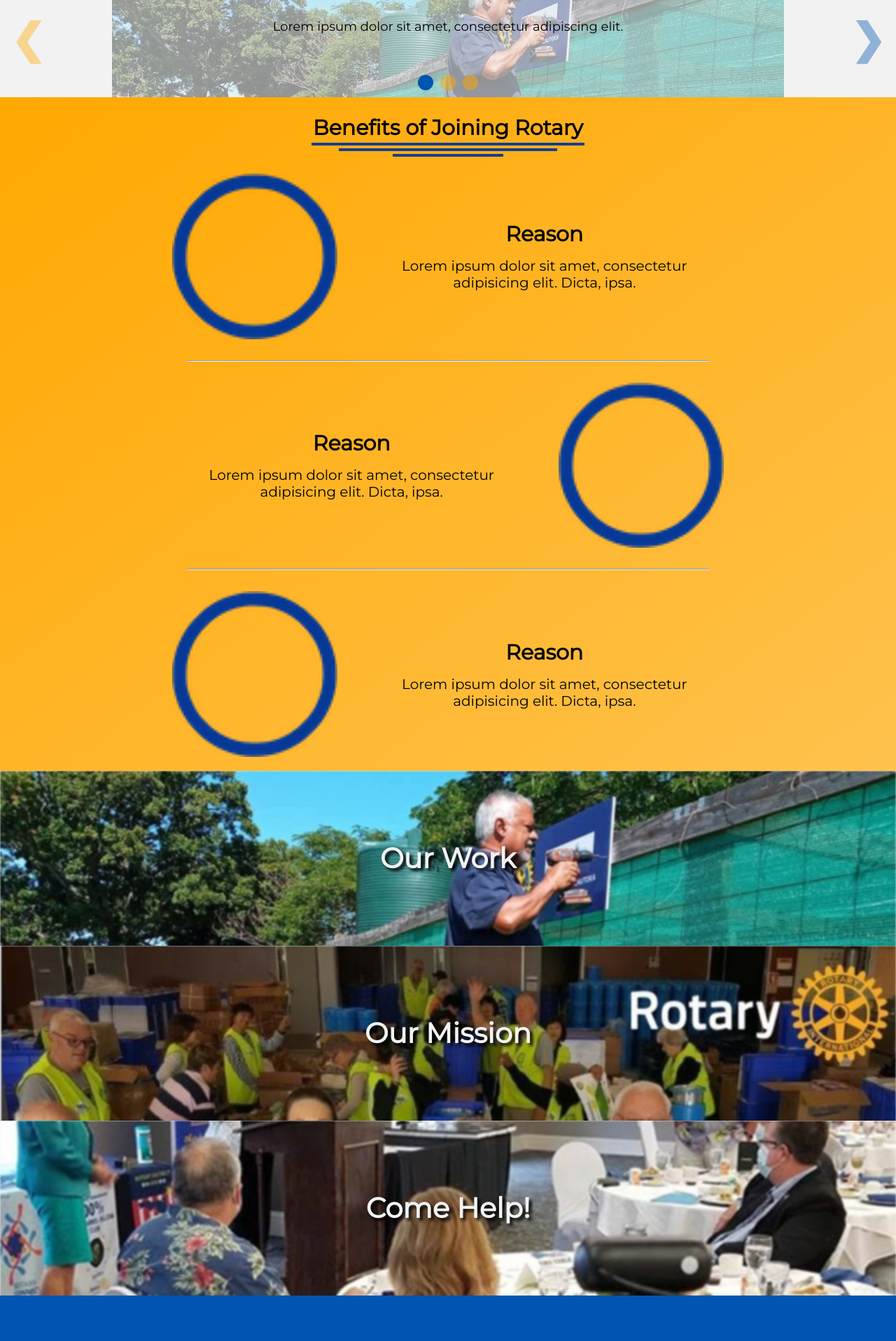
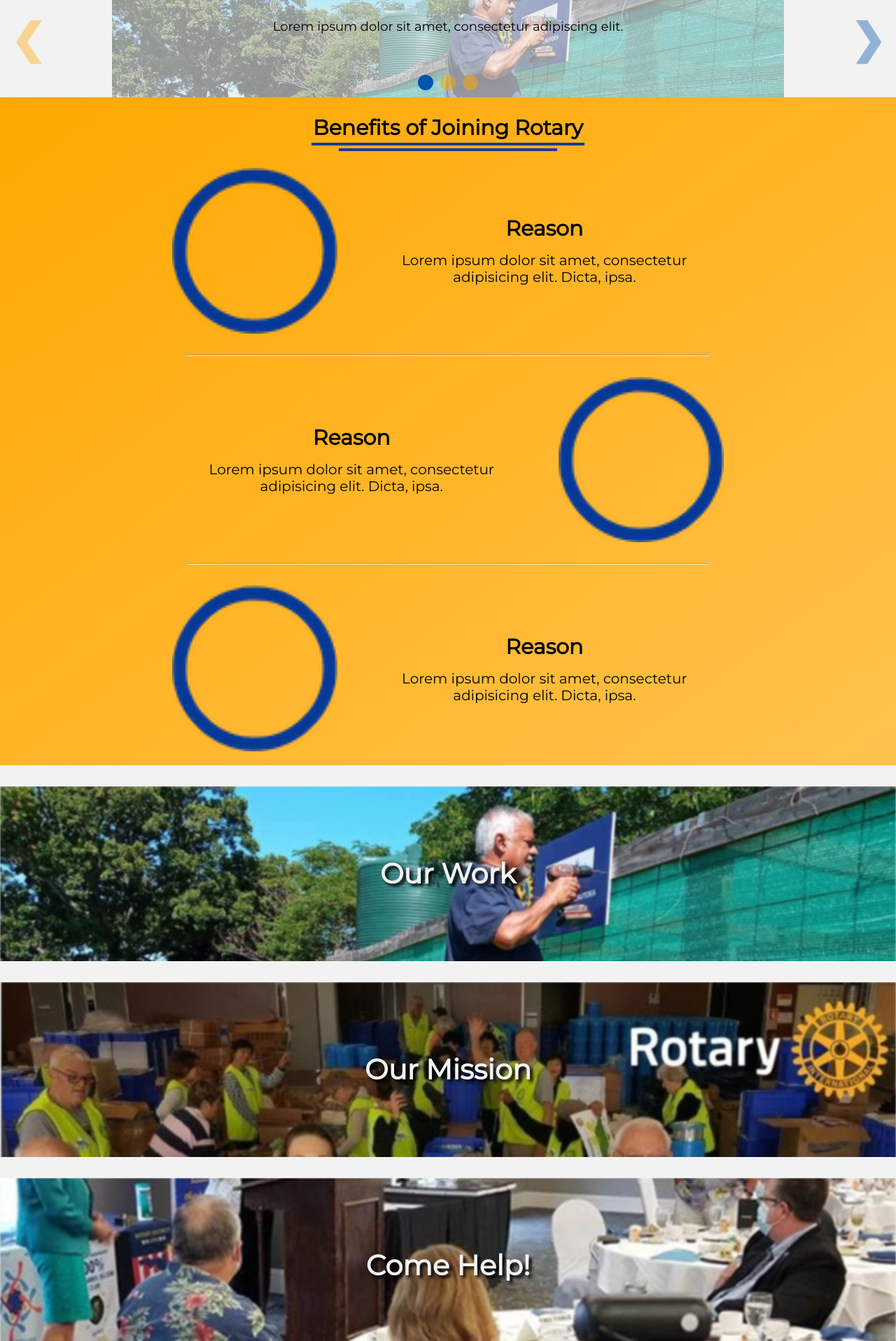
Before and after one commit to andosgee/Rotary, a PHP site: page / in a window 1280 px wide. Shown: the part 654-2571 px from the top of the page at 70% size. Before the commit the page ends 2506 px from the top, so only its background shows below. Run offline with PHP 8.4, Linux system fonts and the light colour scheme; data comes from the database, SQL or seed files in the repository.

Commit message:
Minor styling adjustments

```diff
--- a/css/style.css
+++ b/css/style.css
@@ -422,10 +422,6 @@ a {
   width: 80%;
 }
 
-.join-rotary__underline:nth-of-type(3) {
-  width: 40%;
-}
-
 .join-rotary__column {
   justify-content: space-between;
   align-items: center;
@@ -461,6 +457,7 @@ a {
 
 .card {
   position: relative;
+  margin-top: 1.5em;
   width: 100%;
   height: 12.5rem;
   overflow: hidden;
@@ -469,7 +466,7 @@ a {
 }
 
 .card__head, .card__body {
-  transition: width 0.6s ease-in-out;
+  transition: width 0.7s ease-in-out;
 }
 
 .card__head {
--- a/css/style.scss
+++ b/css/style.scss
@@ -431,10 +431,6 @@ a{
     &:nth-of-type(2){
       width: 80%;
     }
-
-    &:nth-of-type(3){
-      width: 40%;
-    }
   }
 
   &__column{
@@ -473,6 +469,7 @@ a{
 
 .card{
   position: relative;
+  margin-top: 1.5em;
   width: 100%;
   height: 12.5rem;
   overflow: hidden;
@@ -480,7 +477,7 @@ a{
   justify-content: space-between;
 
   &__head,&__body{
-    transition: width 0.6s ease-in-out;
+    transition: width 0.7s ease-in-out;
   }
 
   &__head{
--- a/inc/index-cards.php
+++ b/inc/index-cards.php
@@ -18,7 +18,7 @@
       <h3 class="card__title">Our Mission</h3>
       <img src="./media/articles/2.jpg" alt="Card Image" class="card__image">
     </div>
-    <div class="card__body" onclick=(window.location.href='./articles.php')>
+    <div class="card__body" onclick=(window.location.href='./about.php')>
       <p class="card__content">Lorem ipsum dolor sit amet, consectetur adipisicing elit. Aliquid quos officia vel dolores, voluptate fugiat
       </p>
 
@@ -31,7 +31,7 @@
       <h3 class="card__title">Come Help!</h3>
       <img src="./media/articles/3.jpg" alt="Card Image" class="card__image">
     </div>
-    <div class="card__body" onclick=(window.location.href='./articles.php')>
+    <div class="card__body" onclick=(window.location.href='./signup.php')>
       <p class="card__content">Lorem ipsum dolor sit amet, consectetur adipisicing elit. Aliquid quos officia vel dolores, voluptate fugiat
       </p>
 
--- a/inc/join-rotary.php
+++ b/inc/join-rotary.php
@@ -1,7 +1,6 @@
 <div class="join-rotary column">
   <div class="join-rotary__heading column">
     <h2 class="join-rotary__title">Benefits of Joining Rotary</h2>
-    <span class="join-rotary__underline"></span>
     <span class="join-rotary__underline"></span>
     <span class="join-rotary__underline"></span>
   </div>
```
Also changed, not shown: 1 other file.
